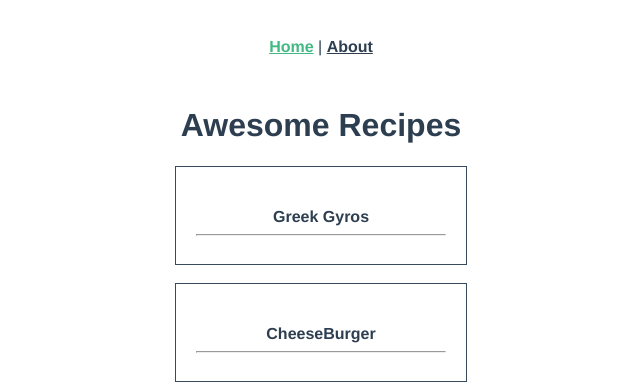
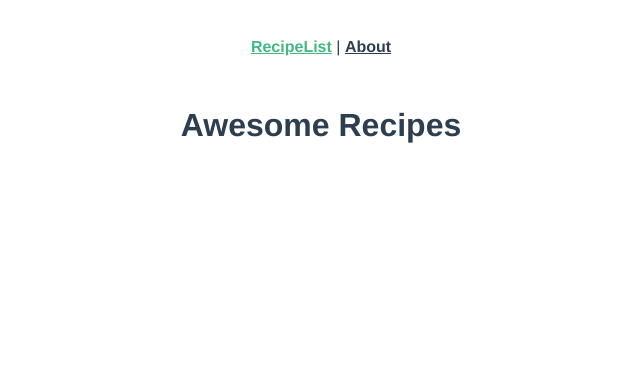
Before and after one commit to sup3rk3y/what-to-eat-today, a Vue app: page / in a window 1280 px wide. Shown: the top 392 px of the page, without its empty margins (319-959 px from the left). Built offline with nearby package versions, Linux system fonts and the light colour scheme.

Commit message:
Added Axios and fixed some file names

```diff
--- a/package.json
+++ b/package.json
@@ -8,6 +8,7 @@
     "lint": "vue-cli-service lint"
   },
   "dependencies": {
+    "axios": "^0.21.1",
     "core-js": "^3.6.5",
     "vue": "^3.0.0",
     "vue-router": "^4.0.0-0",
--- a/src/App.vue
+++ b/src/App.vue
@@ -1,6 +1,6 @@
 <template>
   <div id="nav">
-    <router-link to="/">Home</router-link> |
+    <router-link to="/">RecipeList</router-link> |
     <router-link to="/about">About</router-link>
   </div>
   <router-view />
--- a/src/router/index.js
+++ b/src/router/index.js
@@ -1,20 +1,17 @@
 import { createRouter, createWebHistory } from "vue-router";
-import Home from "../views/Home.vue";
+import RecipeList from "../views/RecipeList.vue";
+import About from "../views/About.vue";
 
 const routes = [
   {
     path: "/",
-    name: "Home",
-    component: Home,
+    name: "RecipeList",
+    component: RecipeList,
   },
   {
     path: "/about",
     name: "About",
-    // route level code-splitting
-    // this generates a separate chunk (about.[hash].js) for this route
-    // which is lazy-loaded when the route is visited.
-    component: () =>
-      import(/* webpackChunkName: "about" */ "../views/About.vue"),
+    component: About,
   },
 ];
 
--- a/src/views/About.vue
+++ b/src/views/About.vue
@@ -3,3 +3,9 @@
     <h1>This is an about page</h1>
   </div>
 </template>
+
+<script>
+export default {
+  name: "About",
+};
+</script>
--- a/src/views/Home.vue
+++ /dev/null
@@ -1,50 +0,0 @@
-<template>
-  <div class="recipes">
-    <h1>Awesome Recipes</h1>
-    <RecipeCard v-for="recipe in recipes" :key="recipe.id" :recipe="recipe" />
-  </div>
-</template>
-
-<script>
-// @ is an alias to /src
-import RecipeCard from "@/components/RecipeCard.vue";
-
-export default {
-  name: "Home",
-  components: {
-    RecipeCard,
-  },
-  data() {
-    return {
-      recipes: [
-        {
-          id: 1,
-          title: "Greek Gyros",
-          description: "Delicious :)",
-          incredients: ["600gr pork", "vinegar"],
-          execution: "",
-          category: ["Greek", "pork", "meat"],
-          rating: 5,
-        },
-        {
-          id: 2,
-          title: "CheeseBurger",
-          description: "WOW :O",
-          incredients: ["350gr ground beef", "bacon"],
-          execution: "",
-          category: ["Fast food", "burger", "meat"],
-          rating: 3,
-        },
-      ],
-    };
-  },
-};
-</script>
-
-<style scoped>
-.recipes {
-  display: flex;
-  flex-direction: column;
-  align-items: center;
-}
-</style>
--- /dev/null
+++ b/src/views/RecipeList.vue
@@ -0,0 +1,31 @@
+<template>
+  <div class="recipes">
+    <h1>Awesome Recipes</h1>
+    <RecipeCard v-for="recipe in recipes" :key="recipe.id" :recipe="recipe" />
+  </div>
+</template>
+
+<script>
+// @ is an alias to /src
+import RecipeCard from "@/components/RecipeCard.vue";
+
+export default {
+  name: "RecipeList",
+  components: {
+    RecipeCard,
+  },
+  data() {
+    return {
+      recipes: [],
+    };
+  },
+};
+</script>
+
+<style scoped>
+.recipes {
+  display: flex;
+  flex-direction: column;
+  align-items: center;
+}
+</style>
```
Also changed, not shown: 1 other file (tests, documents, lock files or other folders).
